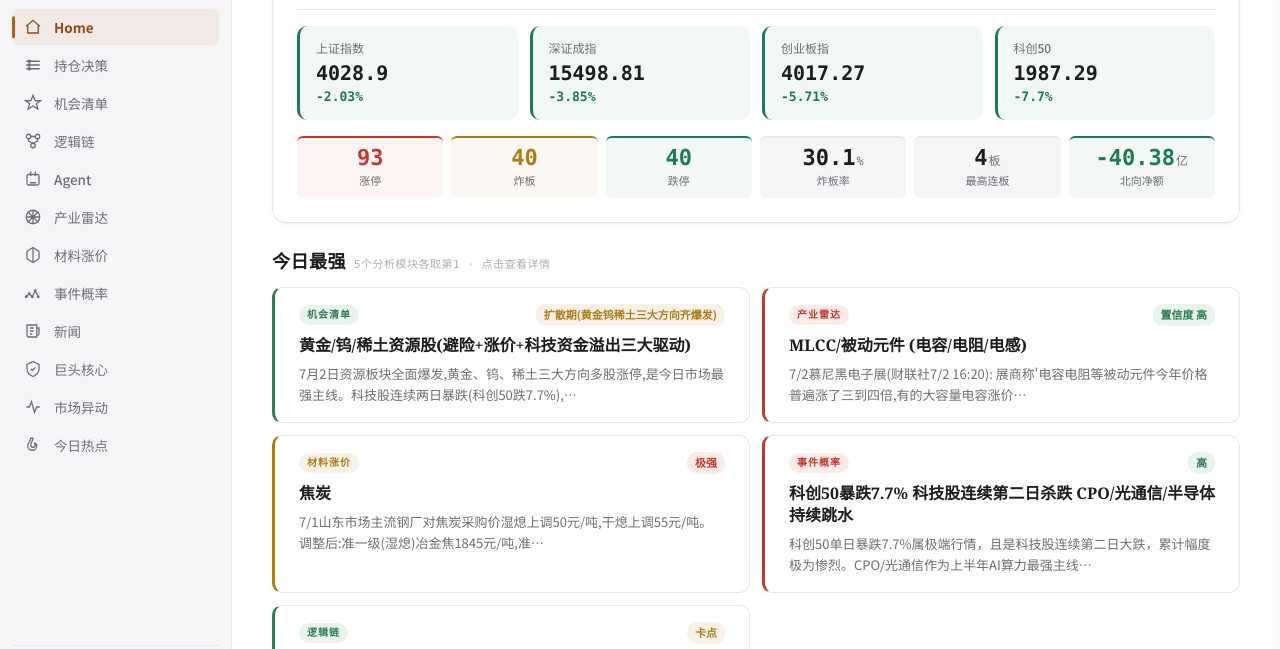
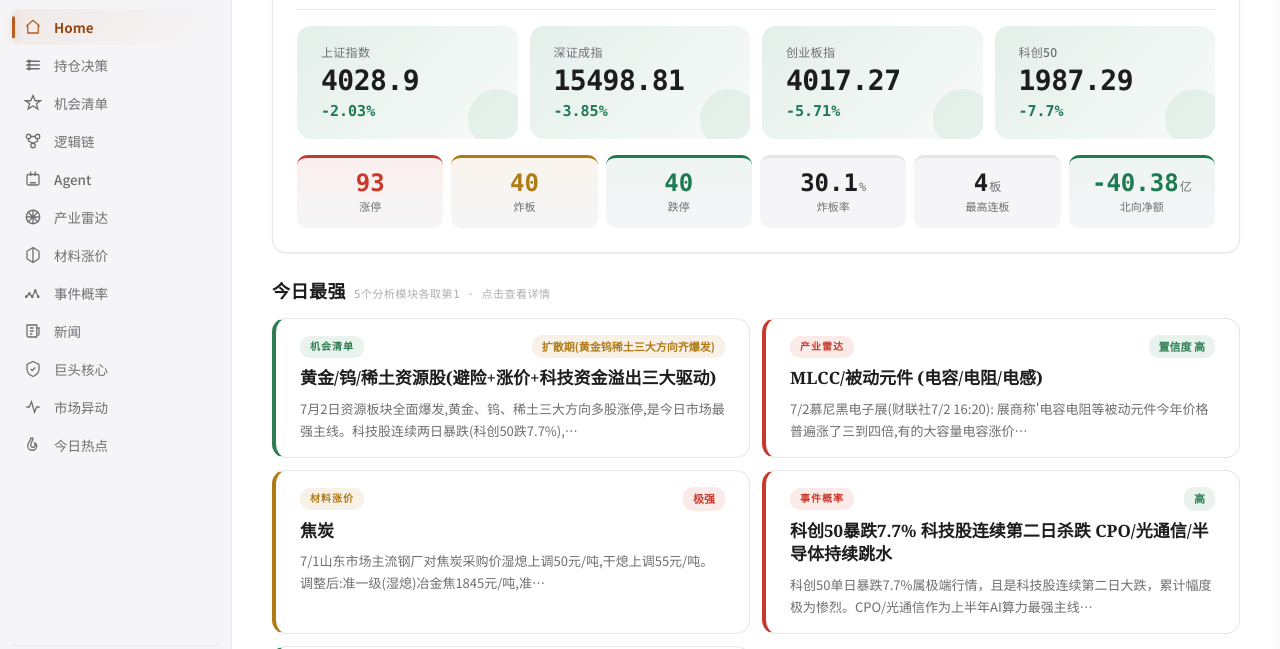
Before and after one commit to 13103205397a-a11y/stock-dashboard, a plain HTML site: page index.html in a window 1280 px wide. Shown: the part 109-758 px from the top of the page. Drawn offline with Linux system fonts and the light colour scheme; a script that the page names is missing.

Commit message:
UI大改:首页指数卡渐变+精华卡悬浮+侧栏毛玻璃+卡片字号加大
视觉层次全面提升:
- 首页大盘卡片:渐变背景(涨红跌绿)+大字号28px+装饰圆,第一眼冲击
- 精华卡:悬浮浮起3px+渐变高光叠加+色条加粗
- 侧边栏:毛玻璃模糊+active项渐变高亮+图标着色+悬浮右移
- 情绪数据块:渐变背景+加大数字24px+悬浮反馈
- 巨头卡片:价格22px+涨跌14px+走势图90x28,更醒目

```diff
--- a/styles.css
+++ b/styles.css
@@ -163,6 +163,7 @@ body { padding-top: var(--titlebar-h); }
   padding: calc(var(--s-5) + var(--safe-top)) var(--s-3) var(--s-4);
   background: var(--bg-2); border-right: 1px solid var(--line);
   overflow-y: auto; z-index: 40;
+  backdrop-filter: blur(20px) saturate(180%); -webkit-backdrop-filter: blur(20px) saturate(180%);
 }
 .side-logo { display: flex; align-items: center; gap: var(--s-3); padding: 0 var(--s-2) var(--s-3); border-bottom: 1px solid var(--line); }
 .side-logo svg { width: 26px; height: 26px; color: var(--accent); flex-shrink: 0; }
@@ -176,16 +177,18 @@ body { padding-top: var(--titlebar-h); }
   padding: var(--s-2) var(--s-3); border: none; background: transparent;
   color: var(--muted); font-family: var(--sans); font-size: 13.5px; font-weight: 500;
   cursor: pointer; border-radius: var(--r-sm); text-align: left;
-  position: relative; transition: all .15s;
+  position: relative; transition: all .18s cubic-bezier(.2,.6,.3,1);
   -webkit-tap-highlight-color: transparent;
 }
-.nav-item .nav-ico { width: 18px; height: 18px; flex-shrink: 0; stroke-width: 1.7; }
-.nav-item:hover { background: var(--card); color: var(--ink); }
+.nav-item .nav-ico { width: 18px; height: 18px; flex-shrink: 0; stroke-width: 1.7; transition: color .18s; }
+.nav-item:hover { background: var(--card); color: var(--ink); transform: translateX(2px); }
 .nav-item:active { transform: scale(.97); }
-.nav-item.active { background: var(--accent-s); color: var(--accent-d); font-weight: 600; }
+.nav-item.active { background: linear-gradient(135deg, var(--accent-s), transparent); color: var(--accent-d); font-weight: 600; }
+.nav-item.active .nav-ico { color: var(--accent); }
 .nav-item.active::before {
   content: ""; position: absolute; left: 0; top: 50%; transform: translateY(-50%);
   width: 3px; height: 60%; background: var(--accent); border-radius: 2px;
+  box-shadow: 0 0 8px var(--accent-l);
 }
 
 .side-foot { border-top: 1px solid var(--line); padding-top: var(--s-3); display: flex; flex-direction: column; gap: var(--s-2); }
@@ -341,14 +344,14 @@ body.view-hot .hot-only { display: block; }
 .verdict-badge.证伪 { color: var(--bad); border-color: rgba(200,57,43,.25); background: rgba(200,57,43,.05); }
 
 .px-row { display: flex; align-items: baseline; gap: var(--s-2); flex-wrap: wrap; }
-.px { font-family: var(--mono); font-size: 18px; font-weight: 600; color: var(--ink); font-variant-numeric: tabular-nums; }
-.chg { font-family: var(--mono); font-size: 12px; font-weight: 600; color: var(--muted); font-variant-numeric: tabular-nums; }
+.px { font-family: var(--mono); font-size: 22px; font-weight: 700; color: var(--ink); font-variant-numeric: tabular-nums; letter-spacing: -.3px; }
+.chg { font-family: var(--mono); font-size: 14px; font-weight: 700; color: var(--muted); font-variant-numeric: tabular-nums; }
 .chg.up { color: var(--up); } .chg.down { color: var(--down); }
-.trend { font-size: 10px; padding: 2px 6px; border-radius: 3px; font-weight: 600; }
-.trend.t-up { color: var(--up); background: rgba(200,57,43,.08); }
-.trend.t-down { color: var(--down); background: rgba(30,122,82,.08); }
+.trend { font-size: 10px; padding: 2px 7px; border-radius: 4px; font-weight: 600; }
+.trend.t-up { color: var(--up); background: rgba(200,57,43,.10); }
+.trend.t-down { color: var(--down); background: rgba(30,122,82,.10); }
 .trend.t-flat { color: var(--muted); background: var(--bg-2); }
-.spark { width: 84px; height: 24px; margin-left: auto; align-self: center; }
+.spark { width: 90px; height: 28px; margin-left: auto; align-self: center; }
 
 /* ============ 市场情绪仪表盘 ============ */
 .mb-gauges { display: flex; align-items: center; gap: var(--s-4); }
@@ -859,23 +862,29 @@ a.hc-news:hover { color: var(--accent-d); }
 .hm-date { font-family: var(--mono); font-size: 11px; color: var(--dim); }
 /* 指数卡片网格 */
 .idx-grid { display: grid; grid-template-columns: repeat(auto-fit, minmax(150px, 1fr)); gap: var(--s-3); margin-bottom: var(--s-4); }
-.idx-card { border-radius: var(--r); padding: var(--s-3) var(--s-4); border-left: 3px solid var(--line); background: var(--bg-2); transition: transform .15s; }
-.idx-card.up { border-left-color: var(--up); background: rgba(200,57,43,.06); }
-.idx-card.down { border-left-color: var(--down); background: rgba(30,122,82,.06); }
-.idx-card.flat { border-left-color: var(--muted); }
-.idx-name { font-size: 12px; color: var(--muted); font-weight: 500; margin-bottom: 4px; }
-.idx-price { font-family: var(--mono); font-size: 20px; font-weight: 700; color: var(--ink); line-height: 1.2; font-variant-numeric: tabular-nums; }
-.idx-chg { font-family: var(--mono); font-size: 13px; font-weight: 600; margin-top: 2px; font-variant-numeric: tabular-nums; }
+/* 首页大盘指数卡片:渐变背景+大字号,第一眼视觉锚点 */
+.idx-card { border-radius: var(--r-lg); padding: var(--s-4) var(--s-5); background: var(--bg-2); transition: transform .2s cubic-bezier(.2,.6,.3,1), box-shadow .2s; position: relative; overflow: hidden; }
+.idx-card:hover { transform: translateY(-3px); box-shadow: var(--shadow-lg); }
+.idx-card.up { background: linear-gradient(135deg, rgba(200,57,43,.12), rgba(200,57,43,.03)); }
+.idx-card.down { background: linear-gradient(135deg, rgba(30,122,82,.12), rgba(30,122,82,.03)); }
+.idx-card.flat { background: var(--bg-2); }
+.idx-card::after { content: ""; position: absolute; right: -10px; bottom: -10px; width: 60px; height: 60px; border-radius: 50%; opacity: .08; }
+.idx-card.up::after { background: var(--up); }
+.idx-card.down::after { background: var(--down); }
+.idx-name { font-size: 12px; color: var(--muted); font-weight: 500; margin-bottom: 6px; letter-spacing: .3px; }
+.idx-price { font-family: var(--mono); font-size: 28px; font-weight: 700; color: var(--ink); line-height: 1; font-variant-numeric: tabular-nums; letter-spacing: -.5px; }
+.idx-chg { font-family: var(--mono); font-size: 15px; font-weight: 700; margin-top: 4px; font-variant-numeric: tabular-nums; }
 .idx-card.up .idx-chg { color: var(--up); }
 .idx-card.down .idx-chg { color: var(--down); }
 .idx-card.flat .idx-chg { color: var(--muted); }
 /* 情绪数字块 */
 .hm-sentiment { display: grid; grid-template-columns: repeat(auto-fit, minmax(95px, 1fr)); gap: var(--s-2); }
-.sent-block { background: var(--bg-2); border-radius: var(--r-sm); padding: var(--s-2) var(--s-3); text-align: center; border-top: 2px solid var(--line); }
-.sent-block.up { border-top-color: var(--up); background: rgba(200,57,43,.05); }
-.sent-block.warn { border-top-color: var(--warn); background: rgba(176,122,20,.05); }
-.sent-block.down { border-top-color: var(--down); background: rgba(30,122,82,.05); }
-.sb-n { font-family: var(--mono); font-size: 22px; font-weight: 700; color: var(--ink); line-height: 1.1; font-variant-numeric: tabular-nums; }
+.sent-block { background: var(--bg-2); border-radius: var(--r); padding: var(--s-3); text-align: center; border-top: 3px solid var(--line); transition: transform .15s; }
+.sent-block:hover { transform: translateY(-2px); }
+.sent-block.up { border-top-color: var(--up); background: linear-gradient(180deg, rgba(200,57,43,.08), var(--bg-2)); }
+.sent-block.warn { border-top-color: var(--warn); background: linear-gradient(180deg, rgba(176,122,20,.08), var(--bg-2)); }
+.sent-block.down { border-top-color: var(--down); background: linear-gradient(180deg, rgba(30,122,82,.08), var(--bg-2)); }
+.sb-n { font-family: var(--mono); font-size: 24px; font-weight: 700; color: var(--ink); line-height: 1.1; font-variant-numeric: tabular-nums; }
 .sent-block.up .sb-n { color: var(--up); }
 .sent-block.warn .sb-n { color: var(--warn); }
 .sent-block.down .sb-n { color: var(--down); }
@@ -891,26 +900,29 @@ a.hc-news:hover { color: var(--accent-d); }
 }
 .home-best {
   position: relative; background: var(--card); border: 1px solid var(--line);
-  border-left: 3px solid var(--muted); border-radius: var(--r);
+  border-left: 4px solid var(--muted); border-radius: var(--r-lg);
   padding: var(--s-4) var(--s-5); display: flex; flex-direction: column; gap: var(--s-2);
-  cursor: pointer; transition: all .15s; -webkit-tap-highlight-color: transparent;
+  cursor: pointer; transition: all .25s cubic-bezier(.2,.6,.3,1); -webkit-tap-highlight-color: transparent;
+  overflow: hidden;
 }
-.home-best:hover { border-color: var(--accent-l); box-shadow: 0 2px 14px -4px rgba(60,50,30,.14); transform: translateY(-1px); }
+.home-best::before { content: ""; position: absolute; inset: 0; background: linear-gradient(135deg, transparent 60%, var(--accent-s)); opacity: 0; transition: opacity .25s; }
+.home-best:hover { border-color: var(--accent-l); box-shadow: 0 8px 24px -8px rgba(0,0,0,.15); transform: translateY(-3px); }
+.home-best:hover::before { opacity: 1; }
 .home-best:active { transform: scale(.99); }
 .home-best.up { border-left-color: var(--up); }
 .home-best.ok { border-left-color: var(--ok); }
 .home-best.warn { border-left-color: var(--warn); }
-.hb-top { display: flex; align-items: center; justify-content: space-between; gap: var(--s-2); }
-.hb-tag { font-family: var(--mono); font-size: 10px; font-weight: 600; letter-spacing: 1px; text-transform: uppercase; padding: 2px 8px; border-radius: 10px; background: var(--bg-2); color: var(--muted); }
+.hb-top { display: flex; align-items: center; justify-content: space-between; gap: var(--s-2); position: relative; }
+.hb-tag { font-family: var(--mono); font-size: 10px; font-weight: 600; letter-spacing: 1px; text-transform: uppercase; padding: 3px 10px; border-radius: 10px; background: var(--bg-2); color: var(--muted); }
 .hb-tag.up { background: rgba(200,57,43,.1); color: var(--up); }
 .hb-tag.ok { background: rgba(46,125,82,.1); color: var(--ok); }
 .hb-tag.warn { background: rgba(176,122,20,.1); color: var(--warn); }
-.hb-badge { font-size: 11px; font-weight: 600; padding: 2px 8px; border-radius: 10px; background: var(--bg-2); color: var(--muted); }
+.hb-badge { font-size: 11px; font-weight: 600; padding: 3px 10px; border-radius: 10px; background: var(--bg-2); color: var(--muted); }
 .hb-badge.up { background: rgba(200,57,43,.1); color: var(--up); }
 .hb-badge.ok { background: rgba(46,125,82,.1); color: var(--ok); }
 .hb-badge.warn { background: rgba(176,122,20,.1); color: var(--warn); }
-.hb-title { font-family: var(--serif); font-size: 16px; font-weight: 700; color: var(--ink); line-height: 1.4; margin: 0; }
-.hb-essence { font-size: 13px; line-height: 1.6; color: var(--muted); margin: 0; }
+.hb-title { font-family: var(--serif); font-size: 17px; font-weight: 700; color: var(--ink); line-height: 1.4; margin: 0; position: relative; }
+.hb-essence { font-size: 13px; line-height: 1.65; color: var(--muted); margin: 0; position: relative; }
 .home-foot { text-align: center; font-size: 11px; color: var(--dim); margin-top: var(--s-5); padding: var(--s-3); }
 
 @media (max-width: 720px) {
```
